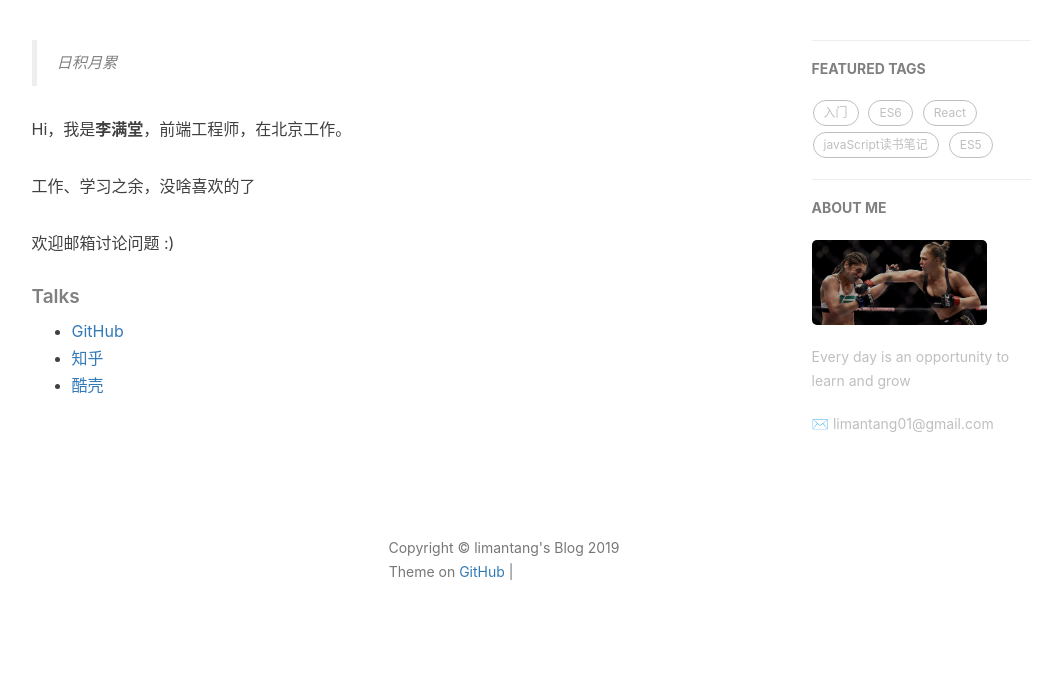
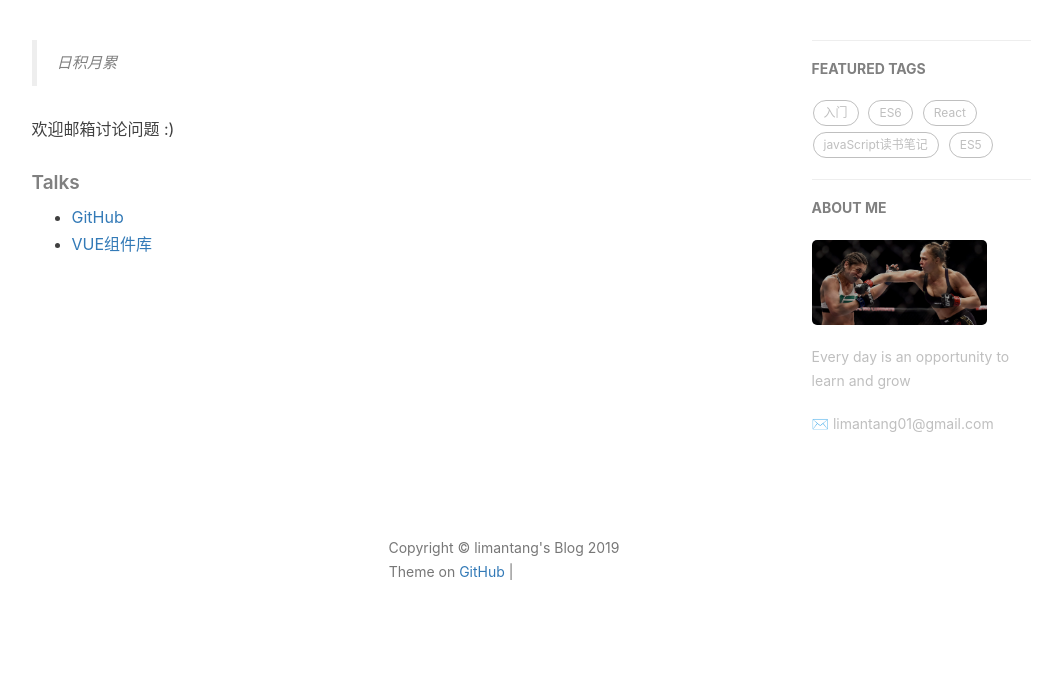
Before and after one commit to echoheart/echoheart.github.io, a Jekyll site: the page built from about.html, in a window 1280 px wide. Shown: the part 418-1094 px from the top of the page, without its empty margins (136-1176 px from the left). Built offline with Jekyll 4.4.1, drawn with Linux system fonts in a browser that asks for light colours; nearby versions of some CDN libraries; comment, search, counter and statistics services are not loaded; grey boxes are pictures that could not be loaded.

Commit message:
更改资料

```diff
--- a/about.html
+++ b/about.html
@@ -17,9 +17,7 @@ header-img: "img/post-bg-rwd.jpg"
     <!--copied from markdown -->
     <blockquote><p>日积月累</p></blockquote>
 
-    <p>Hi，我是<strong>李满堂</strong>，前端工程师，在北京工作。</p>
 
-    <p>工作、学习之余，没啥喜欢的了</p>
 
     <p> 欢迎邮箱讨论问题 :) </p>
 
@@ -28,9 +26,8 @@ header-img: "img/post-bg-rwd.jpg"
     <h5>Talks</h5>
 
     <ul>
-        <li><a href="https://github.com">GitHub</a></li>
-        <li><a href="http://zhihu.com">知乎</a></li>
-        <li><a href="https://coolshell.cn">酷壳</a></li>
+        <li><a href="https://github.com/echoheart">GitHub</a></li>
+        <li><a href="https://echoheart.github.io/Vue-UI/">VUE组件库</a></li>
     </ul>
 </div>
 
```
